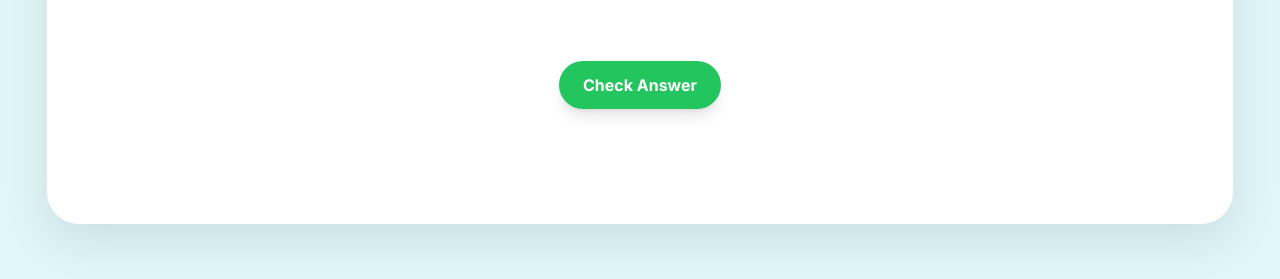
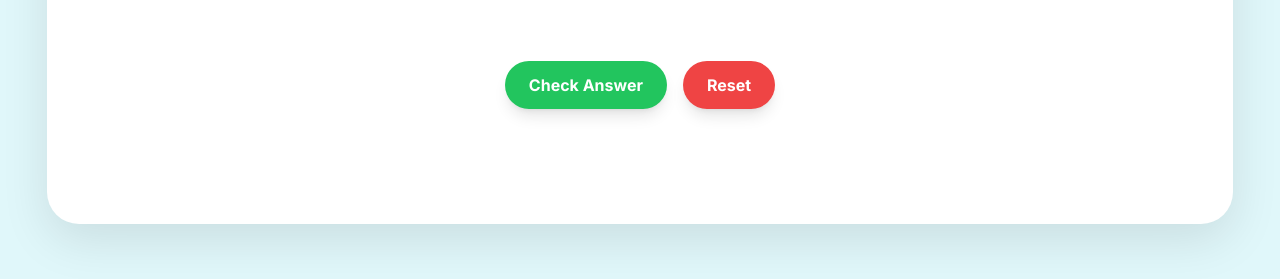
Before and after one commit to Sgaykie0677/Boutique-De-La-Zaida, a plain HTML site: page index.html in a window 1280 px wide. Both pictures are taken after a click on the element 408 px from the left and 353 px from the top of the page. Shown: the part 509-788 px from the top of the page. Drawn offline with nearby package versions, Linux system fonts and the light colour scheme.

Commit message:
Add: reset button to money management game

```diff
--- a/index.html
+++ b/index.html
@@ -169,7 +169,10 @@
                 <div id="money-buttons" class="flex flex-wrap justify-center gap-4">
                     <!-- Money buttons will be generated here -->
                 </div>
-                <button onclick="checkMoney()" class="mt-8 arcade-button bg-green-500 text-white shadow-lg">Check Answer</button>
+                <div class="flex gap-4">
+                    <button onclick="checkMoney()" class="mt-8 arcade-button bg-green-500 text-white shadow-lg">Check Answer</button>
+                    <button onclick="resetMoneyGame()" class="mt-8 arcade-button bg-red-500 text-white shadow-lg">Reset</button>
+                </div>
             </div>
             <button onclick="showScreen('main-menu')" class="absolute top-8 left-8 text-blue-600 hover:text-blue-800 text-xl font-bold">&lt; Back to Menu</button>
         </div>
@@ -289,6 +292,11 @@
             } else {
                 showMessage("Not quite. Try again!", 'bg-red-500');
             }
+        }
+
+        function resetMoneyGame() {
+            moneyChangeEl.textContent = `$0.00`;
+            showMessage("Change reset! Start over.", 'bg-red-500');
         }
 
         // --- Story Scribe Game Logic ---
```
